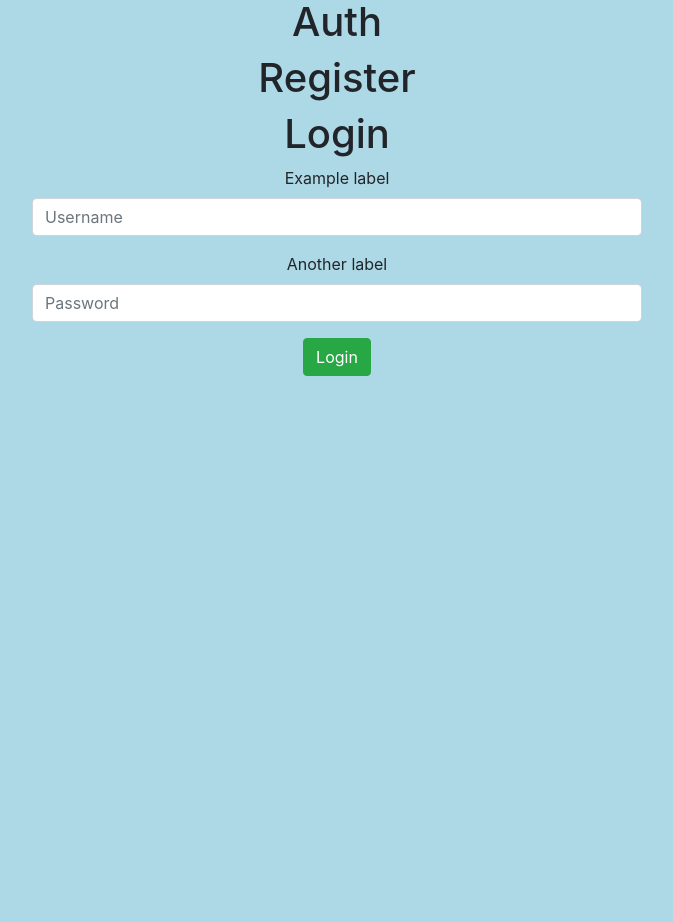
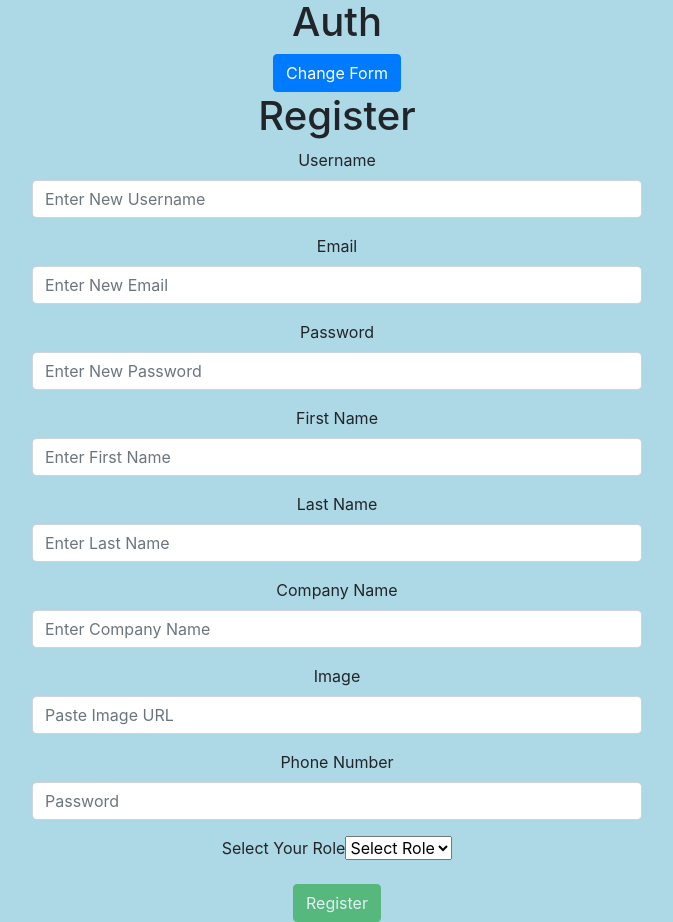
Before and after one commit to davideverett89/virtumarket-react-client, a React (Create React App) app: page /auth in a window 1280 px wide. Shown: the part 96-1018 px from the top of the page, without its empty margins (303-976 px from the left). Before the commit the page ends 800 px from the top, so only its background shows below. Built offline with nearby package versions, Linux system fonts and the light colour scheme; no server answers.

Commit message:
Register form displaying.

```diff
--- a/src/components/pages/Auth/Auth.js
+++ b/src/components/pages/Auth/Auth.js
@@ -1,16 +1,24 @@
-import React from 'react';
+import React, { useState } from 'react';
 
 import UserRegistrationForm from '../../shared/UserRegistrationForm/UserRegistrationForm';
 import UserAuthenticationForm from '../../shared/UserAuthenticationForm/UserAuthenticationForm';
 
 import './Auth.scss';
 
-const Auth = ({ setAuthed }) => (
+const Auth = ({ setAuthed }) => {
+  const [loadAuth, setLoadAuth] = useState(false);
+
+  return (
     <div className="Auth">
         <h1>Auth</h1>
-        <UserRegistrationForm />
-        <UserAuthenticationForm setAuthed={setAuthed} />
+        <button type="button" className="btn btn-primary" onClick={() => setLoadAuth(!loadAuth)}>Change Form</button>
+        {
+            loadAuth
+              ? (<UserAuthenticationForm setAuthed={setAuthed} />)
+              : (<UserRegistrationForm />)
+        }
     </div>
-);
+  );
+};
 
 export default Auth;
--- a/src/components/shared/UserAuthenticationForm/UserAuthenticationForm.js
+++ b/src/components/shared/UserAuthenticationForm/UserAuthenticationForm.js
@@ -27,11 +27,11 @@ const UserAuthenticationForm = ({ setAuthed }) => {
             <h1>Login</h1>
             <form className="col-6 m-auto">
                 <div className="form-group">
-                    <label htmlFor="username">Example label</label>
+                    <label htmlFor="username">Username</label>
                     <input ref={username} type="text" className="form-control" id="username" placeholder="Username" />
                 </div>
                 <div className="form-group">
-                    <label htmlFor="password">Another label</label>
+                    <label htmlFor="password">Password</label>
                     <input ref={password} type="text" className="form-control" id="password" placeholder="Password" />
                 </div>
                 <button type="button" className="btn btn-success" onClick={handleLogin}>Login</button>
--- a/src/components/shared/UserRegistrationForm/UserRegistrationForm.js
+++ b/src/components/shared/UserRegistrationForm/UserRegistrationForm.js
@@ -1,11 +1,55 @@
-import React from 'react';
+import React, { useState } from 'react';
+
+import UserRoleDropDown from '../UserRoleDropDown/UserRoleDropDown';
 
 import './UserRegistrationForm.scss';
 
-const UserRegistrationForm = () => (
+const UserRegistrationForm = () => {
+  const [selectedRole, setSelectedRole] = useState('');
+  return (
     <div className="UserRegistrationForm">
         <h1>Register</h1>
+        <form className="col-6 m-auto">
+            <div className="form-group">
+                <label htmlFor="username">Username</label>
+                <input type="text" className="form-control" id="username" placeholder="Enter New Username" />
+            </div>
+            <div className="form-group">
+                <label htmlFor="email">Email</label>
+                <input type="text" className="form-control" id="email" placeholder="Enter New Email" />
+            </div>
+            <div className="form-group">
+                <label htmlFor="password">Password</label>
+                <input type="text" className="form-control" id="password" placeholder="Enter New Password" />
+            </div>
+            <div className="form-group">
+                <label htmlFor="first_name">First Name</label>
+                <input type="text" className="form-control" id="first_name" placeholder="Enter First Name" />
+            </div>
+            <div className="form-group">
+                <label htmlFor="last_name">Last Name</label>
+                <input type="text" className="form-control" id="last_name" placeholder="Enter Last Name" />
+            </div>
+            <div className="form-group">
+                <label htmlFor="company_name">Company Name</label>
+                <input type="text" className="form-control" id="company_name" placeholder="Enter Company Name" />
+            </div>
+            <div className="form-group">
+                <label htmlFor="image">Image</label>
+                <input type="text" className="form-control" id="image" placeholder="Paste Image URL" />
+            </div>
+            <div className="form-group">
+                <label htmlFor="phone_number">Phone Number</label>
+                <input type="text" className="form-control" id="phone_number" placeholder="Password" />
+            </div>
+            <div className="form-group">
+                <label htmlFor="phone_number">Select Your Role</label>
+                <UserRoleDropDown selectedRole={selectedRole} setSelectedRole={setSelectedRole} />
+            </div>
+            <button type="button" className="btn btn-success" disabled={selectedRole === ''}>Register</button>
+        </form>
     </div>
-);
+  );
+};
 
 export default UserRegistrationForm;
--- /dev/null
+++ b/src/components/shared/UserRoleDropDown/UserRoleDropDown.js
@@ -0,0 +1,32 @@
+import React from 'react';
+
+import './UserRoleDropDown.scss';
+
+const UserRoleDropDown = ({ selectedRole, setSelectedRole }) => (
+    <select
+        type="dropdown"
+        name="userRoleDropDown"
+        onChange={(e) => setSelectedRole(e.target.value)}
+        required
+    >
+        {
+            selectedRole === ''
+              ? (<option>Select Role</option>)
+              : ('')
+        }
+        <option
+            className="dropdown-item"
+            value="merchant"
+        >
+            Merchant
+        </option>
+        <option
+            className="dropdown-item"
+            value="consumer"
+        >
+            Consumer
+        </option>
+    </select>
+);
+
+export default UserRoleDropDown;
--- /dev/null
+++ b/src/components/shared/UserRoleDropDown/UserRoleDropDown.scss
@@ -0,0 +1,3 @@
+.UserRoleDropDown {
+    display: block;
+}
```
